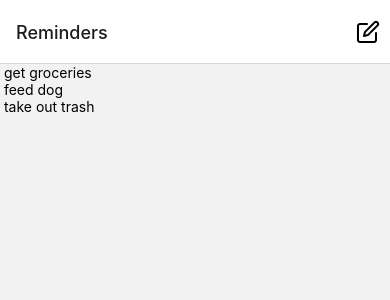
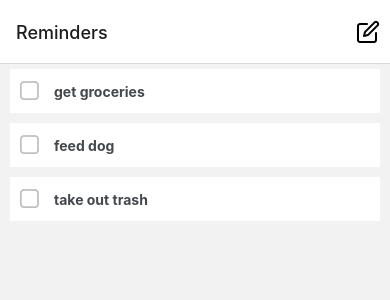
Before and after one commit to jengelsma/s24-reminders-app, a React Native app: screen /Reminders in a window 390 px wide. Shown: the top 300 px of the page. Built offline with nearby package versions, Linux system fonts and the light colour scheme.

Commit message:
Completed Part D

```diff
--- a/package.json
+++ b/package.json
@@ -35,6 +35,7 @@
     "react-native": "0.74.1",
     "react-native-gesture-handler": "~2.16.1",
     "react-native-reanimated": "~3.10.1",
+    "react-native-root-toast": "^3.6.0",
     "react-native-safe-area-context": "4.10.1",
     "react-native-screens": "3.31.1",
     "react-native-web": "~0.19.10"
--- a/screens/RemindersScreen.js
+++ b/screens/RemindersScreen.js
@@ -7,6 +7,8 @@
 } from 'react-native';
 import React, { useEffect, useState } from 'react';
 import { Feather } from '@expo/vector-icons';
+import { CheckBox } from '@rneui/themed';
+import Toast from 'react-native-root-toast';
 
 const RemindersScreen = ({ route, navigation }) => {
   const items = [
@@ -31,13 +33,36 @@
     });
   });
 
+  const renderReminder = ({ index, item }) => {
+    return (
+      <CheckBox
+        title={item.text}
+        checked={item.done}
+        onPress={() => {
+          let newArr = [...reminders];
+          newArr[index] = { ...item, done: !item.done };
+          setReminders(newArr);
+        }}
+        onLongPress={() => {
+          let newArr = reminders.filter((val, idx) => {
+            return idx == index ? false : true;
+          });
+          setReminders(newArr);
+          Toast.show(`Deleted ${item.text}!`, {
+            duration: Toast.durations.SHORT,
+            animation: true,
+            hideOnPress: true,
+          });
+        }}
+      />
+    );
+  };
+
   return (
     <FlatList
       keyExtractor={(item) => item.text}
       data={reminders}
-      renderItem={({ index, item }) => {
-        return <Text> {item.text} </Text>;
-      }}
+      renderItem={renderReminder}
     />
   );
 };
```
Also changed, not shown: 1 other file (tests, documents, lock files or other folders).
